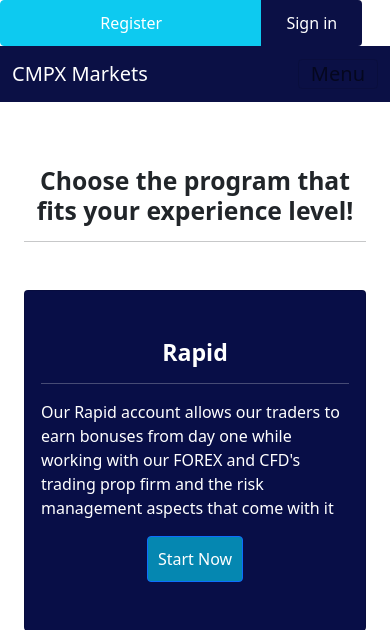
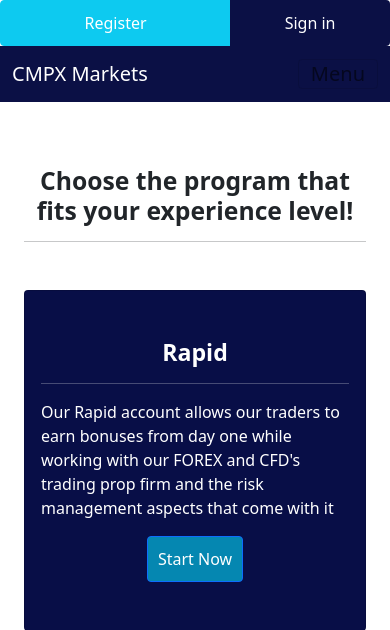
Before and after one commit to fritzjackhunt/cmpxmarkets, a Django app: page /programs in a window 390 px wide. Shown: the top 630 px of the page. Run offline with Django 4.2, Linux system fonts and the light colour scheme; some libraries are stand-ins or nearby versions.

Commit message:
fixed topbar

```diff
--- a/static/css/styles.css
+++ b/static/css/styles.css
@@ -1,3 +1,11 @@
+body {
+    box-sizing: border-box;
+}
+
+#top-header {
+    width: 100%;
+}
+
 .navbar-light
 .navbar-nav
 .nav-link:focus,
@@ -9,8 +17,8 @@
 
 
 .px-7 {
-    padding-right: 6.2rem !important;
-    padding-left: 6.2rem !important;
+    padding-right: 20% !important;
+    padding-left: 20% !important;
 }
 
 .h-pic {
@@ -306,6 +314,15 @@ header.masthead .post-heading .meta a {
     font-size: 40px;
 }
 
+@media (max-width: 768px) {
+    .counts .counters span {
+        font-size: 24px;
+        display: block;
+        color: #16df7e;
+        font-weight: 700;
+    }
+}
+
 #footer {
     background-color: #040524;
 }
--- a/templates/cmpx/base.html
+++ b/templates/cmpx/base.html
@@ -15,9 +15,9 @@
     </head>
     <body>
         <!--NAVBAR starts-->
-        <div class="btn-group text-white d-lg-none">
+        <div class="btn-group text-white d-lg-none" id="top-header">
             <a href="#" class="btn btn-info text-white px-7" type="button">Register</a>
-            <a href="#" class="btn text-white px-4" type="button" style="background-color: #0B1045;">Sign in</a>
+            <a href="#" class="btn text-white px-5" type="button" style="background-color: #0B1045;">Sign in</a>
         </div>
         <nav class="navbar navbar-expand-lg navbar-light" style="background-color: #0B1045;" id="mainNav" >
         <div class="container">
```
